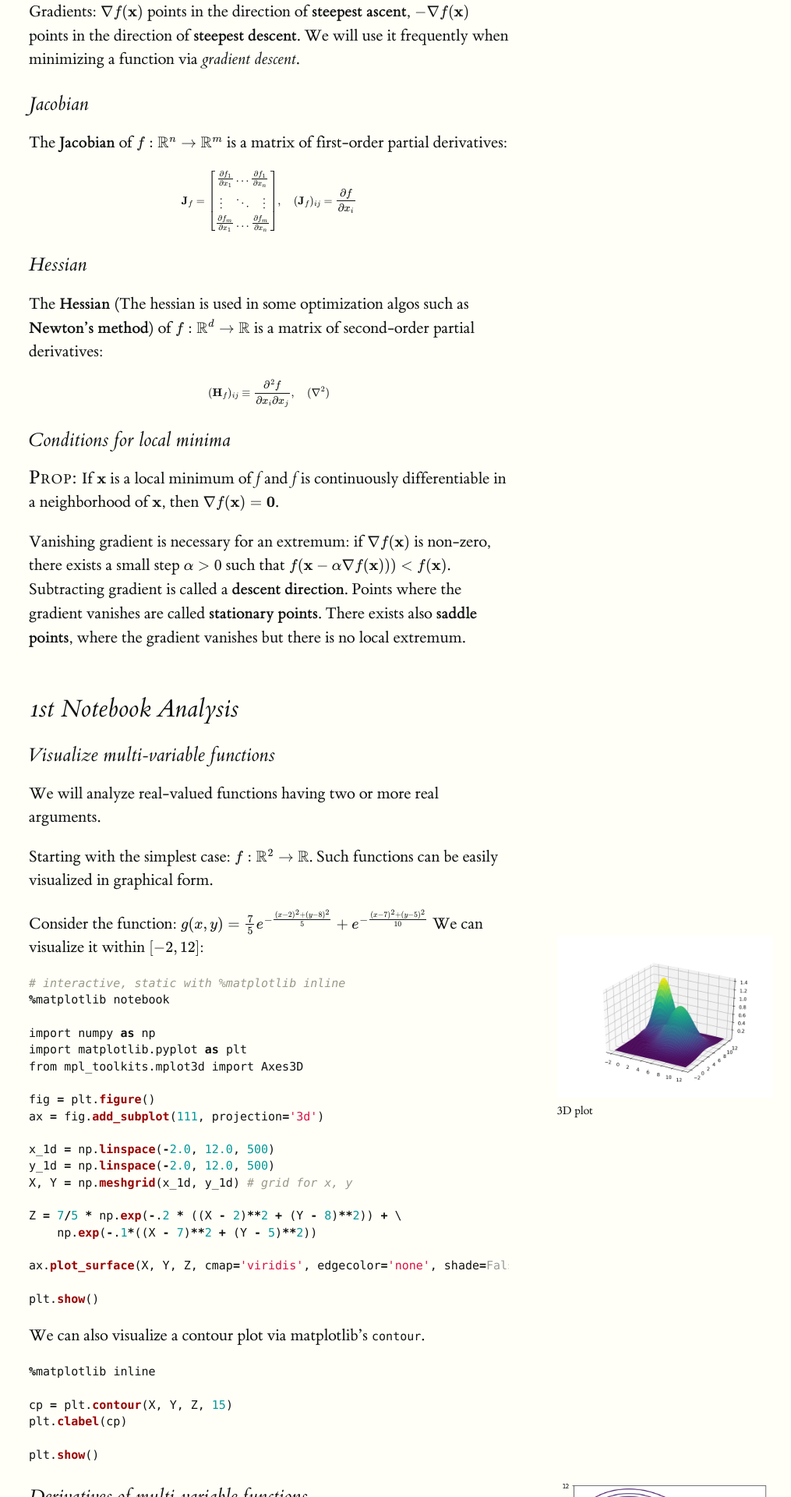
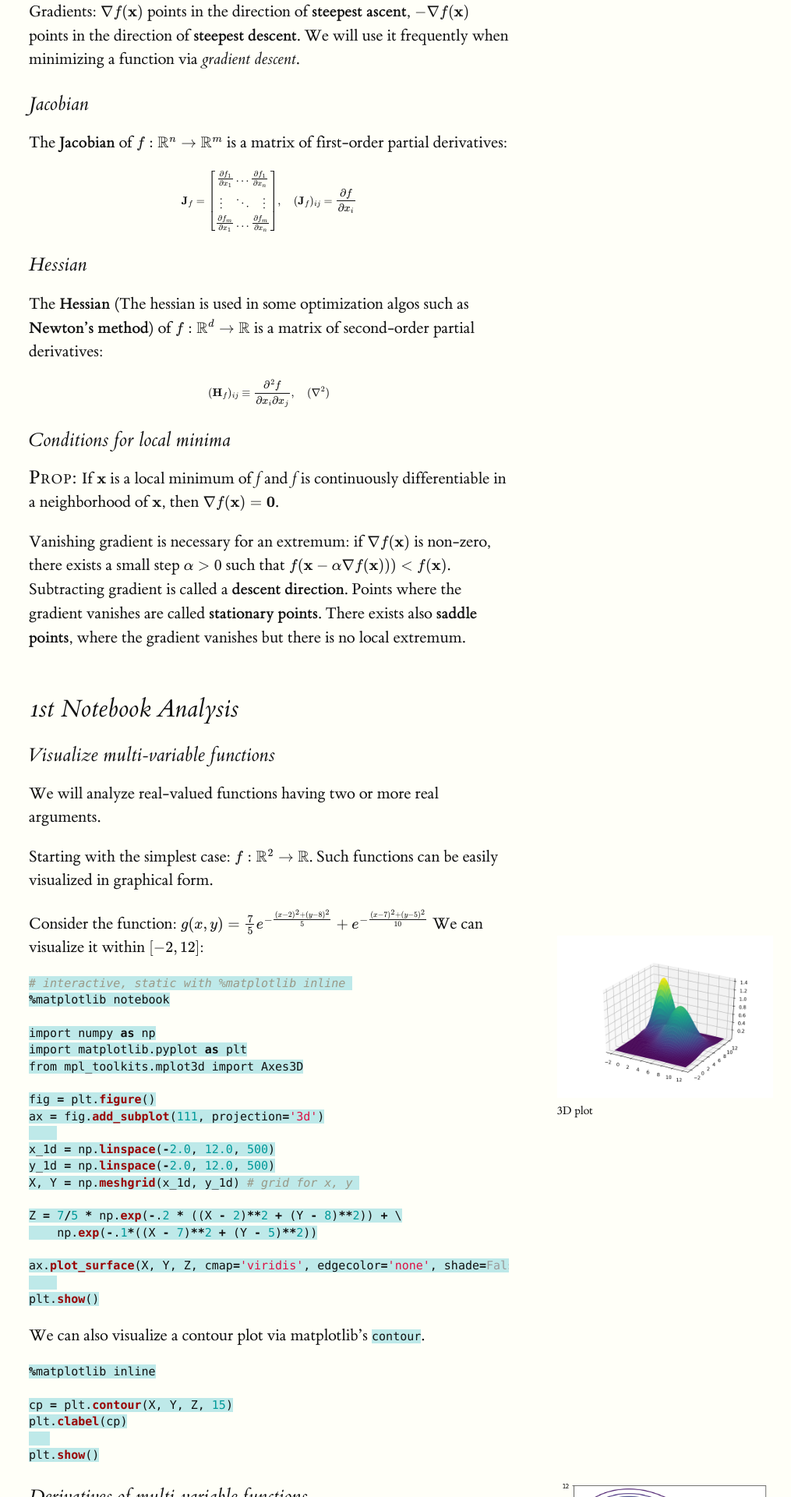
Before and after one commit to banda-larga/uni-notes, a Jekyll site: the page built from notes/afmds/index.md, in a window 1280 px wide. Shown: the part 4480-6400 px from the top of the page at 78% size, without its empty margins (123-1138 px from the left). Built offline with Jekyll 4.4.1, drawn with Linux system fonts in a browser that asks for light colours; formulas are drawn with MathJax 3.

Commit message:
changed code bg

```diff
--- a/css/tufte.scss
+++ b/css/tufte.scss
@@ -251,6 +251,7 @@ pre, code {
     font-family: $code-font;
     font-size: 1rem;
     line-height: 1.42;
+    background-color: #bee9e9;
     margin-top: 1.42rem;
     -webkit-text-size-adjust: 100%; /* Prevent adjustments of font size after orientation changes in iOS. See https://github.com/edwardtufte/tufte-css/issues/81#issuecomment-261953409 */ }
 pre { overflow-x: auto; }
```
